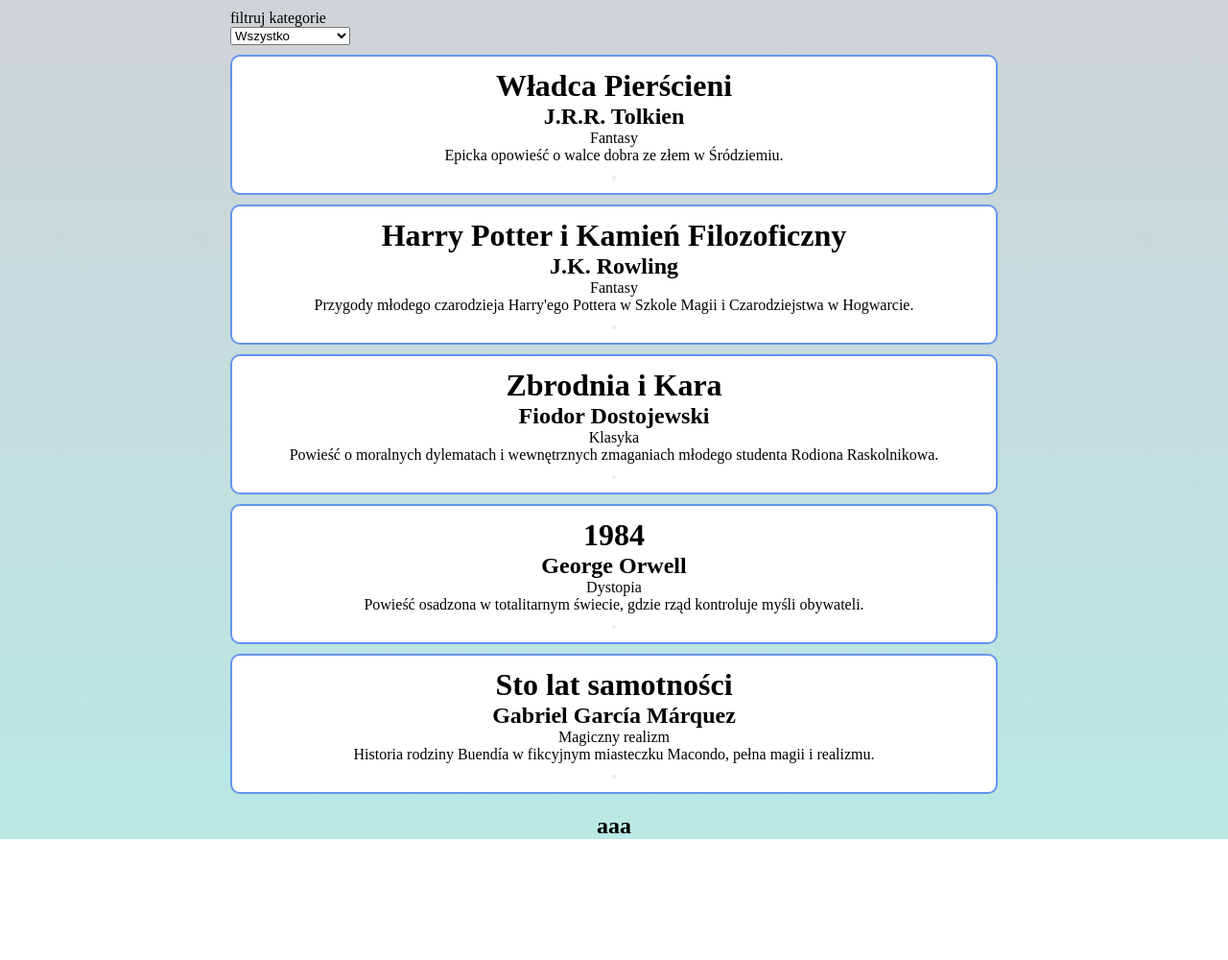
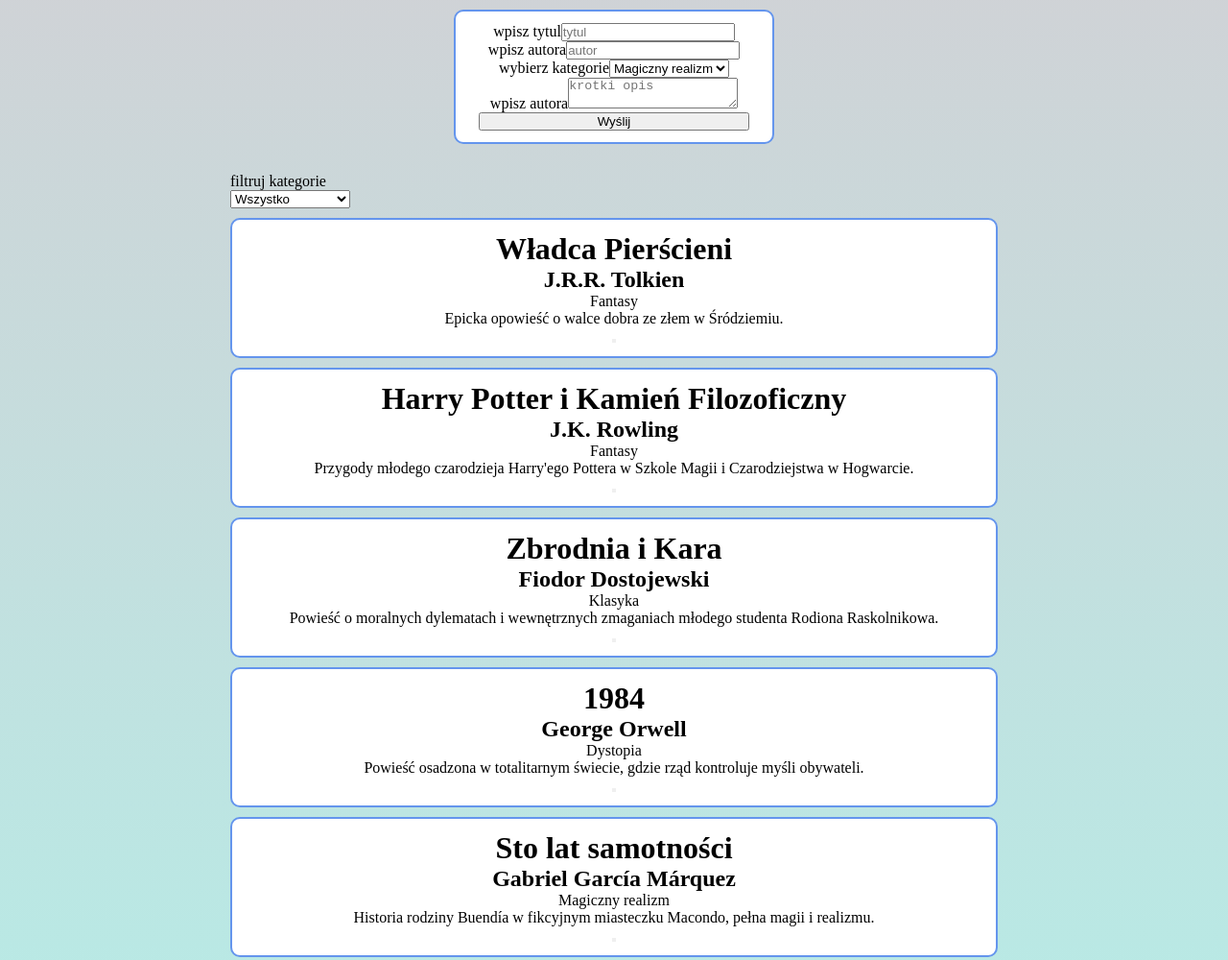
Before and after one commit to WiktorL123/ksi-garnia, a React app: page / in a window 1280 px wide. Shown: the whole page at 96% size. Before the commit the page ends 874 px from the top, so only its background shows below. Built offline with nearby package versions, Linux system fonts and the light colour scheme.

Commit message:
dziala wyswietlanie filtrowanie dodawanie

```diff
--- a/index.html
+++ b/index.html
@@ -6,8 +6,9 @@
     <link rel="stylesheet" href="src/style.css">
 </head>
 <body>
+<div id="root2"></div>
 <div id="root"></div>
-<div id="root2"></div>
+
 <script src="./dist/assets/bundle.js"></script>
 
 </body>
--- a/src/components/BookCatalog.js
+++ b/src/components/BookCatalog.js
@@ -24,8 +24,9 @@ export default function  BookCatalog  ({books}){
            <select onChange={e=>handleChangeCategory(e.target.value)}>
                <option value='all'>Wszystko</option>
                <option value='Magiczny realizm'>Magiczny realizm</option>
-               <option value= 'Dystopia'>Dystopia</option>
+               <option value= 'Klasyka'>Klasyka</option>
                <option value = 'Fantasy'>fantasy</option>
+               <option value = 'Dystopia'>Dystopia</option>
 
            </select>
 
--- /dev/null
+++ b/src/components/Form.js
@@ -0,0 +1,53 @@
+import React from "react";
+
+export default function Form (){
+
+
+    function addBook(e) {   e.preventDefault();
+        let title = document.getElementById('title').value;
+        let author = document.getElementById('author').value;
+        let category = document.getElementById('category').value;
+        let description = document.getElementById('description').value;
+
+        const newBookDiv = document.createElement('div');
+        newBookDiv.className = 'book-box_element';
+        newBookDiv.setAttribute('data-category', category);
+
+        newBookDiv.innerHTML = `
+            <h1>${title}</h1>
+            <h2>${author}</h2>
+            <span>${category}</span>
+            <p>${description}</p>
+
+        `;
+
+        const bookBox = document.querySelector('.book-box');
+        bookBox.appendChild(newBookDiv);
+
+
+        document.getElementById('title').value = '';
+        document.getElementById('author').value = '';
+        document.getElementById('description').value = '';
+    }
+
+    return <form>
+        <label> wpisz tytul
+            <input type='text' placeholder='tytul' id='title'/>
+        </label>
+        <label> wpisz autora
+            <input type='text' placeholder='autor' id='author'/>
+        </label>
+        <label> wybierz kategorie
+            <select id='category'>
+                <option value='Magiczny realizm'>Magiczny realizm</option>
+                <option value='Klasyka'>Klasyka</option>
+                <option value='Fantasy'>Fantasy</option>
+                <option value='Dystopia'>Dystopia</option>
+            </select>
+        </label>
+        <label> wpisz autora
+            <textarea  placeholder='krotki opis' id='description'/>
+        </label>
+        <button onClick={addBook} type='submit'>Wyślij</button>
+    </form>
+}
--- /dev/null
+++ b/src/data/data.js
@@ -0,0 +1,34 @@
+const books = [
+  {
+    title: "Władca Pierścieni",
+    author: "J.R.R. Tolkien",
+    category: "Fantasy",
+    description: "Epicka opowieść o walce dobra ze złem w Śródziemiu."
+  },
+  {
+    title: "Harry Potter i Kamień Filozoficzny",
+    author: "J.K. Rowling",
+    category: "Fantasy",
+    description: "Przygody młodego czarodzieja Harry'ego Pottera w Szkole Magii i Czarodziejstwa w Hogwarcie."
+  },
+  {
+    title: "Zbrodnia i Kara",
+    author: "Fiodor Dostojewski",
+    category: "Klasyka",
+    description: "Powieść o moralnych dylematach i wewnętrznych zmaganiach młodego studenta Rodiona Raskolnikowa."
+  },
+  {
+    title: "1984",
+    author: "George Orwell",
+    category: "Dystopia",
+    description: "Powieść osadzona w totalitarnym świecie, gdzie rząd kontroluje myśli obywateli."
+  },
+  {
+    title: "Sto lat samotności",
+    author: "Gabriel García Márquez",
+    category: "Magiczny realizm",
+    description: "Historia rodziny Buendía w fikcyjnym miasteczku Macondo, pełna magii i realizmu."
+  }
+];
+
+export default books;
--- a/src/data/data.json
+++ /dev/null
@@ -1,32 +0,0 @@
-[
-  {
-    "title": "Władca Pierścieni",
-    "author": "J.R.R. Tolkien",
-    "category": "Fantasy",
-    "description": "Epicka opowieść o walce dobra ze złem w Śródziemiu."
-  },
-  {
-    "title": "Harry Potter i Kamień Filozoficzny",
-    "author": "J.K. Rowling",
-    "category": "Fantasy",
-    "description": "Przygody młodego czarodzieja Harry'ego Pottera w Szkole Magii i Czarodziejstwa w Hogwarcie."
-  },
-  {
-    "title": "Zbrodnia i Kara",
-    "author": "Fiodor Dostojewski",
-    "category": "Klasyka",
-    "description": "Powieść o moralnych dylematach i wewnętrznych zmaganiach młodego studenta Rodiona Raskolnikowa."
-  },
-  {
-    "title": "1984",
-    "author": "George Orwell",
-    "category": "Dystopia",
-    "description": "Powieść osadzona w totalitarnym świecie, gdzie rząd kontroluje myśli obywateli."
-  },
-  {
-    "title": "Sto lat samotności",
-    "author": "Gabriel García Márquez",
-    "category": "Magiczny realizm",
-    "description": "Historia rodziny Buendía w fikcyjnym miasteczku Macondo, pełna magii i realizmu."
-  }
-]
--- a/src/index.js
+++ b/src/index.js
@@ -2,17 +2,12 @@
 import React from 'react';
 import ReactDOM from 'react-dom/client'
 import BookCatalog from "./components/BookCatalog";
-import books from './data/data.json'
+import books from './data/data.js'
+import Form from './components/Form'
 
-// const books = [{
-//     title: "Władca Pierścieni",
-//     author: "J.R.R. Tolkien",
-//     category: "Fantasy",
-//     description: "Epicka opowieść o walce dobra ze złem w Śródziemiu."
-// }
-// ]
+
 
 let root = ReactDOM.createRoot(document.getElementById('root'))
 root.render(<BookCatalog books={books}/>)
 let root2 = ReactDOM.createRoot(document.getElementById('root2'))
-root2.render(React.createElement('h2', null, 'aaa'))
+root2.render(<Form/>)
--- a/src/style.css
+++ b/src/style.css
@@ -23,3 +23,17 @@ body{
     border-radius: 10px;
     margin: 10px 0;
 }
+form{
+    text-align: center;
+    border: 2px solid cornflowerblue;
+    background: white;
+    padding: 12px 24px;
+    border-radius: 10px;
+    margin: 10px 0;
+    display: flex;
+    flex-direction: column;
+    justify-content: center;
+}
+label{
+    margin: 0 10px;
+}
```
Also changed, not shown: 1 other file.
